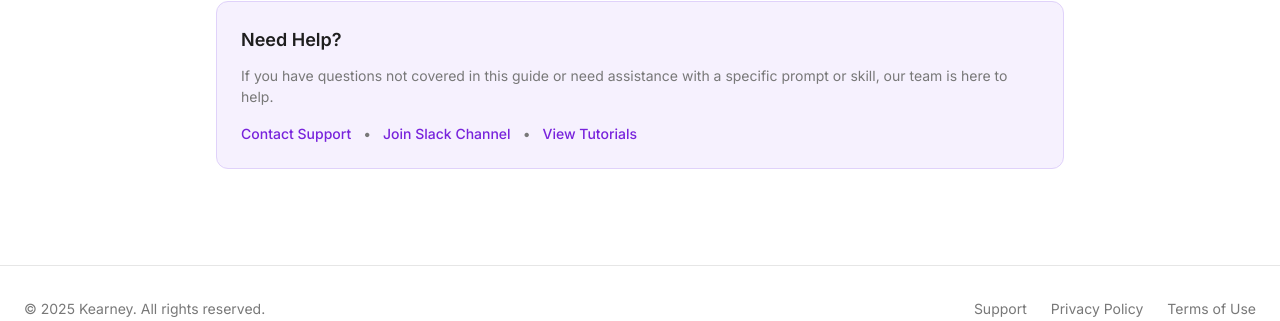
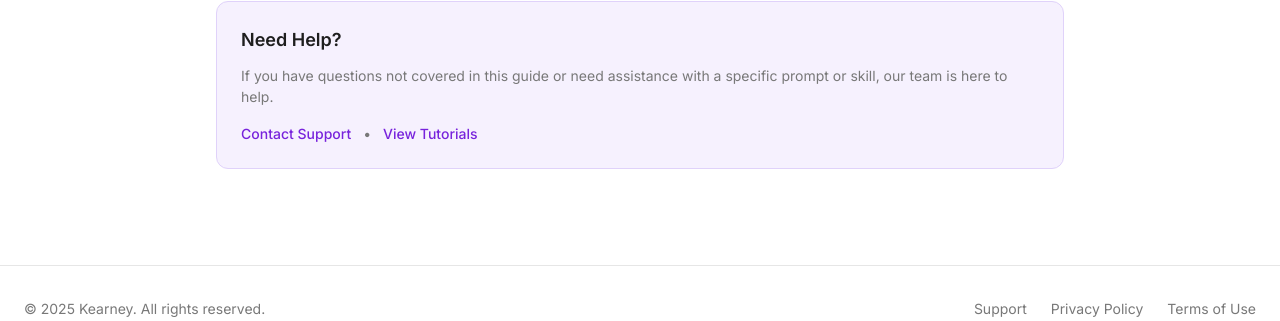
Before and after one commit to preston-fay/kearney-ai-commons, a Flask app: page /guide in a window 1280 px wide. Shown: the part 2405-2726 px from the top of the page. Run offline with Flask 3, Linux system fonts and the light colour scheme.

Commit message:
fix(ui): remove Slack reference from support section
Kearney doesn't use Slack, so removing the "Join Slack Channel" link
from the guide page support section.

Co-Authored-By: Claude Opus 4.5 <noreply@anthropic.com>

```diff
--- a/app/templates/guide.html
+++ b/app/templates/guide.html
@@ -250,8 +250,6 @@
                 <div class="support-links">
                     <a href="#">Contact Support</a>
                     <span>•</span>
-                    <a href="#">Join Slack Channel</a>
-                    <span>•</span>
                     <a href="#">View Tutorials</a>
                 </div>
             </div>
```
